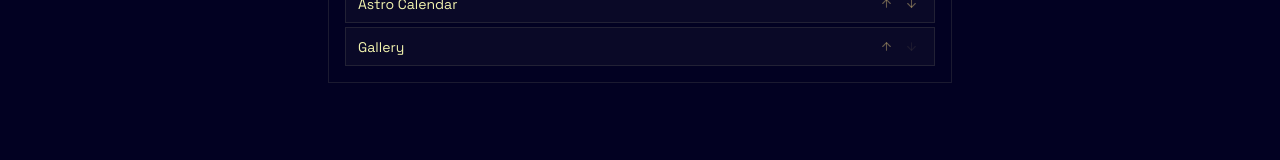
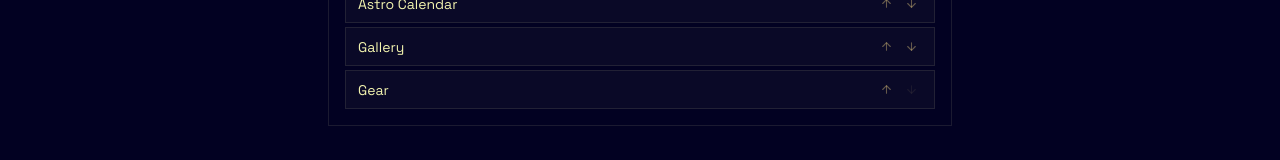
Before and after one commit to aminuolawale/personal-website, a Next.js app: page /admin/dashboard/settings in a window 1280 px wide. Shown: the part 464-624 px from the top of the page. Built offline with nearby package versions, Linux system fonts and the light colour scheme; no server answers; the database is empty.

Commit message:
Fix tab ordering settings for astrophotography

```diff
--- a/app/admin/dashboard/settings/page.tsx
+++ b/app/admin/dashboard/settings/page.tsx
@@ -12,6 +12,7 @@ const ASTRO_TABS = [
   { id: "articles", label: "Articles" },
   { id: "calendar", label: "Astro Calendar" },
   { id: "gallery", label: "Gallery" },
+  { id: "gear", label: "Gear" },
 ];
 
 export default function SettingsPage() {
```
